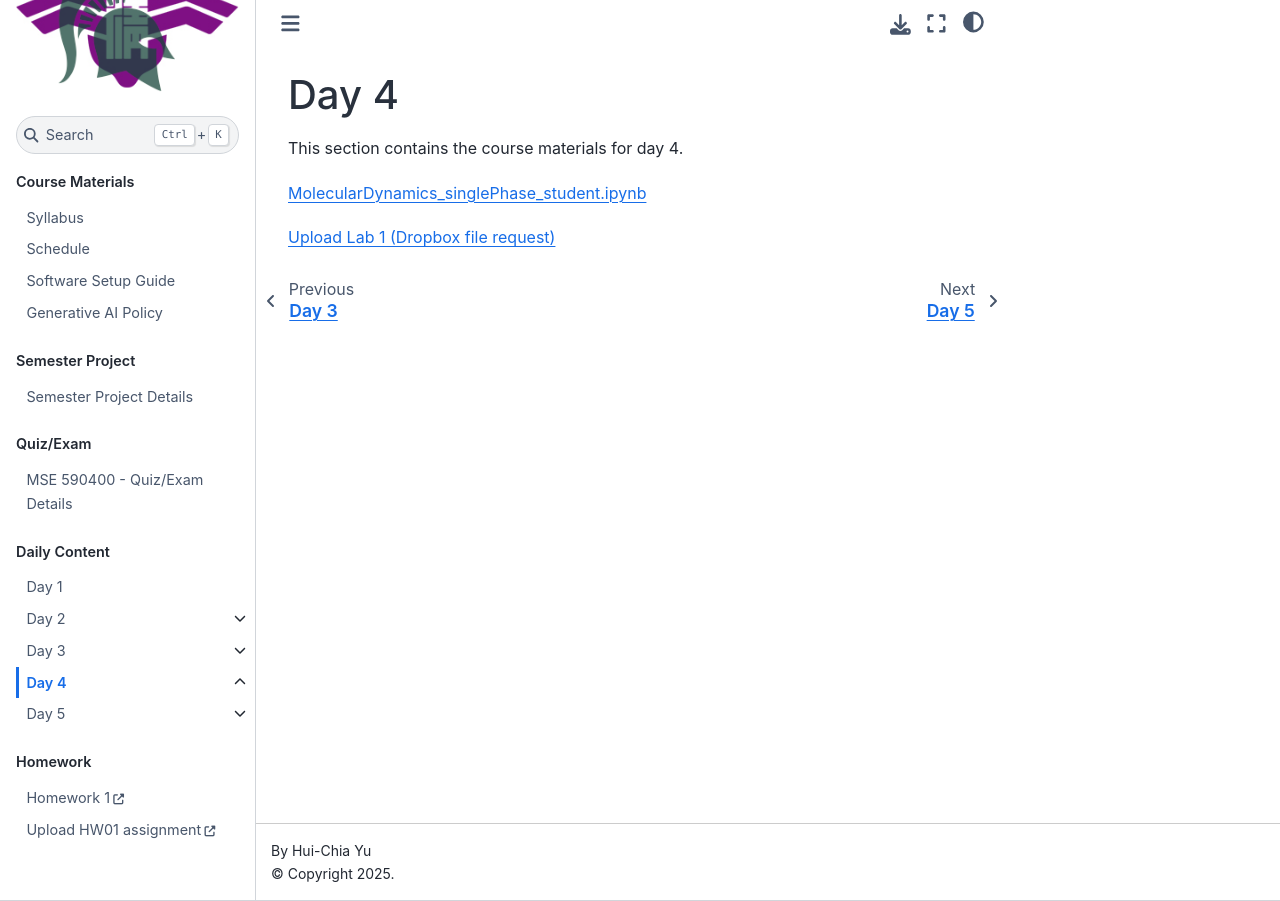
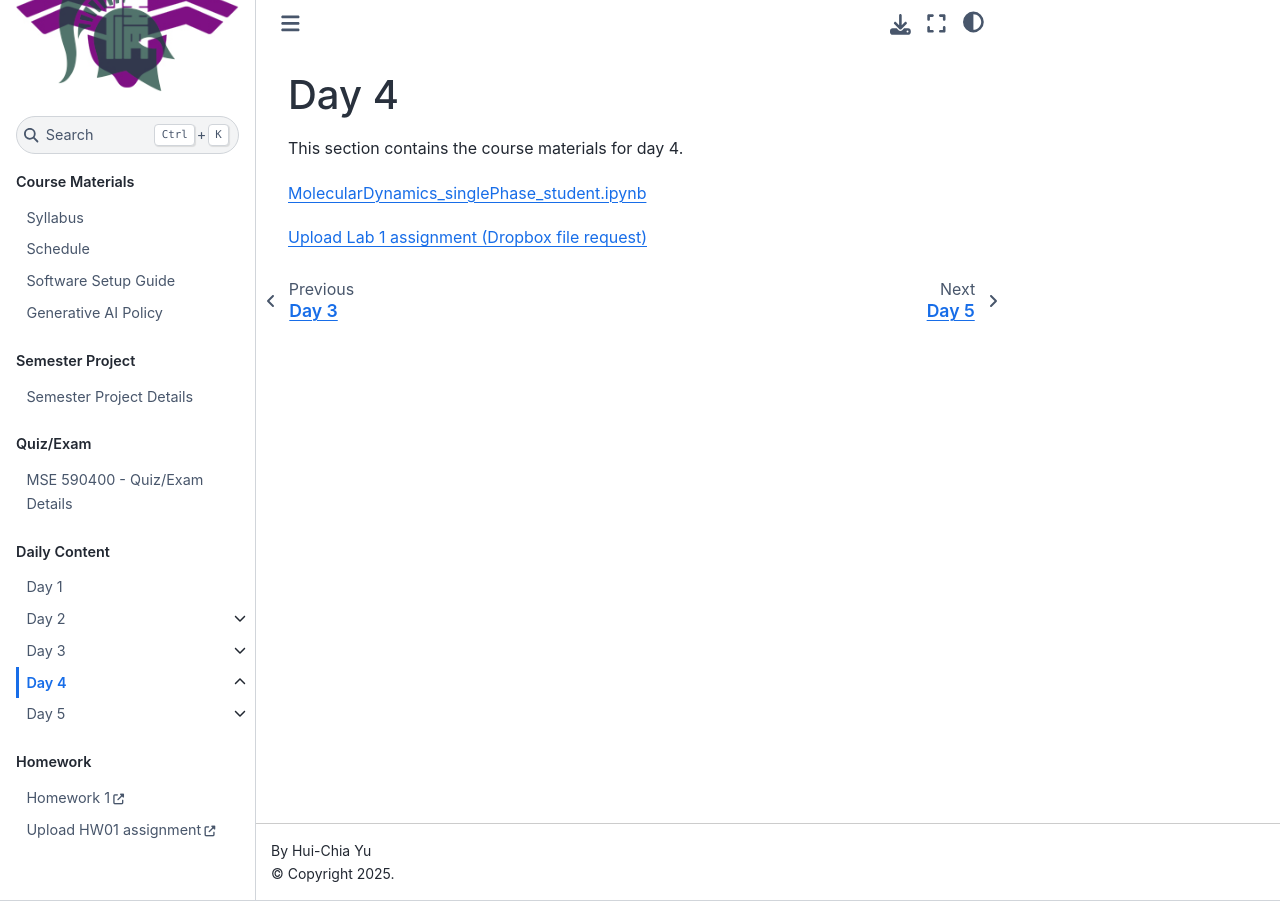
Before and after one commit to huichiayu/nth_mse.github.io, a Jupyter Book: the page built from section_files/day_4.md, in a window 1280 px wide. Built offline with Jupyter Book 1.0.4 settings and Sphinx 7.4.7 and the Sphinx Book theme 1.1.4, drawn with Linux system fonts in a browser that asks for light colours; pages that are not in the unit, such as notebooks, are missing from menus.

Commit message:
sec_files day_4

```diff
--- a/section_files/day_4.md
+++ b/section_files/day_4.md
@@ -4,4 +4,8 @@
 
 [MolecularDynamics_singlePhase_student.ipynb](../daily/Day-04/MolecularDynamics_singlePhase_student.ipynb)
 
-[Upload Lab 1 (Dropbox file request)](https://www.dropbox.com/request/THSmmoQhSzJIg6xnEeSF)
+<!--
+[MolecularDynamics_twoPhase_student.ipynb](../daily/Day-04/MolecularDynamics_twoPhase_student.ipynb)
+-->
+
+[Upload Lab 1 assignment (Dropbox file request)](https://www.dropbox.com/request/THSmmoQhSzJIg6xnEeSF)
```
